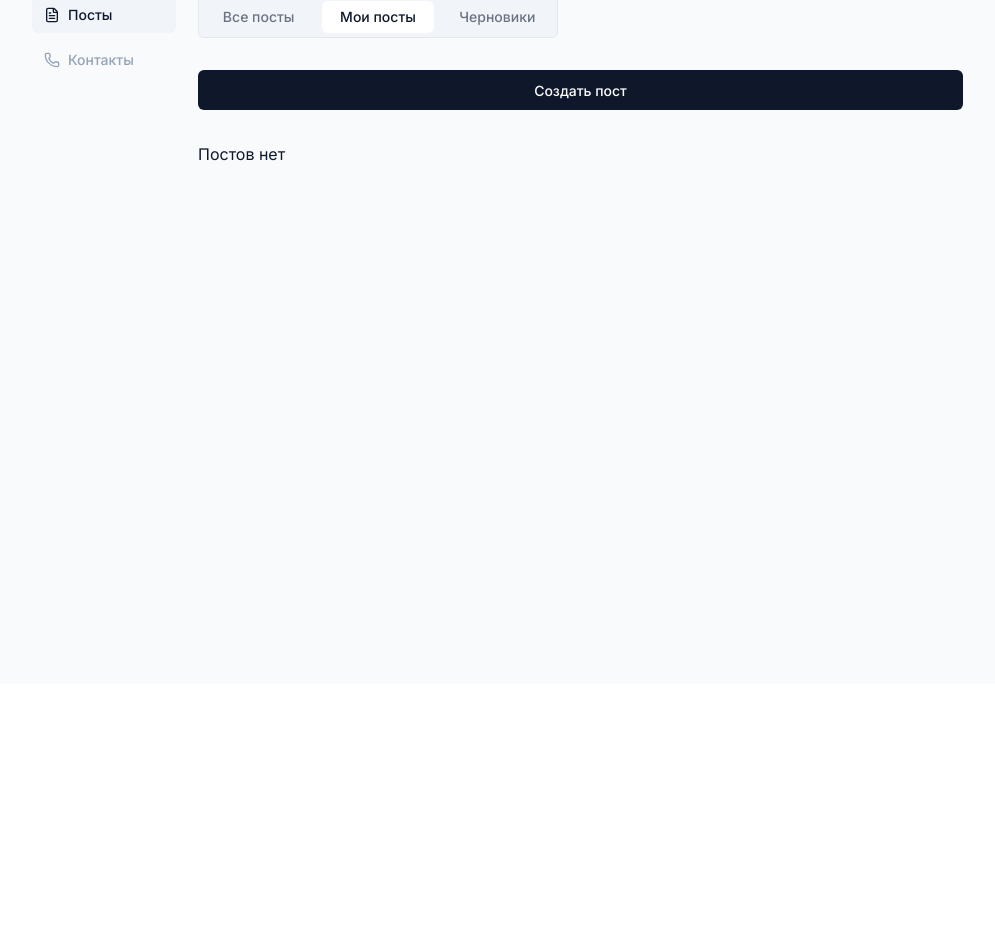
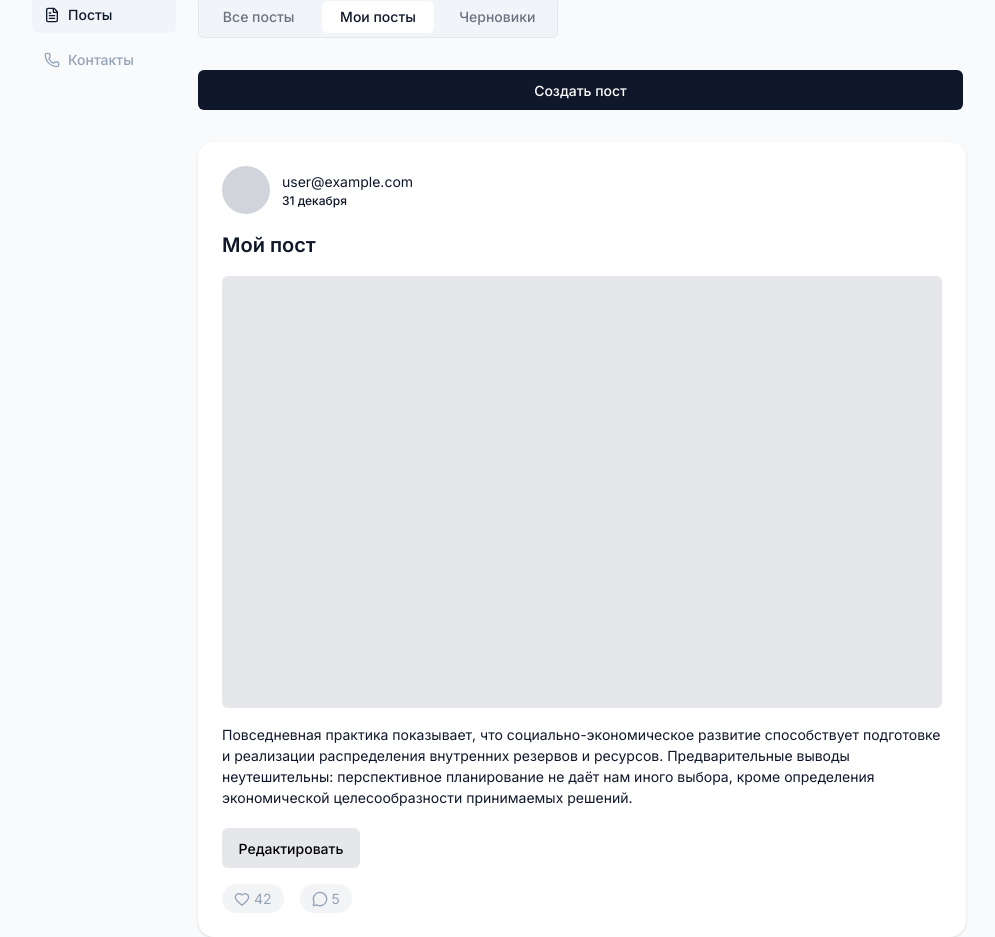
Before and after one commit to Forest-m4/site_cpt, a React (Vite) app: page /posts/my in a window 1280 px wide. Shown: the part 116-1053 px from the top of the page, without its empty margins (162-1157 px from the left). Before the commit the page ends 800 px from the top, so only its background shows below. Built offline with nearby package versions, Linux system fonts and the light colour scheme.

Commit message:
Добавлены все виды постов

```diff
--- a/src/App.tsx
+++ b/src/App.tsx
@@ -6,6 +6,7 @@ import Register from "./pages/Register";
 import Posts from "./pages/Posts";
 import MyPosts from "./pages/MyPosts";
 import Drafts from "./pages/Drafts";
+import AllPosts from "./pages/AllPosts";
 
 const App: React.FC = () => {
   return (
@@ -16,7 +17,7 @@ const App: React.FC = () => {
         <Route path="/register" element={<Register />} />
         <Route path="/posts" element={<Posts />}>
           <Route index element={<Navigate to="all" replace />} />
-          <Route path="all" element={<div>Все посты...</div>} />
+          <Route path="all" element={<AllPosts />} />
           <Route path="my" element={<MyPosts />} />
           <Route path="drafts" element={<Drafts />} />
         </Route>
--- a/src/lib/PostCard/index.tsx
+++ b/src/lib/PostCard/index.tsx
@@ -11,6 +11,7 @@ interface PostCardProps {
   likes: number;
   comments: number;
   onEdit?: () => void;
+  showPublish?: boolean;
 }
 
 const PostCard: React.FC<PostCardProps> = ({
@@ -21,11 +22,12 @@ const PostCard: React.FC<PostCardProps> = ({
   likes,
   comments,
   onEdit,
+  showPublish = false,
 }) => {
+  const hasActions = showPublish || onEdit;
   return (
-    <div className="w-[768px] h-[780px] bg-white rounded-2xl shadow p-6 flex flex-col gap-4">
+    <div className="w-[768px] bg-white rounded-2xl shadow p-6 flex flex-col gap-4">
       {/* Верхняя панель */}
-      <div className="flex items-center justify-between">
       <div className="flex items-center gap-3">
         <div className="w-12 h-12 bg-gray-300 rounded-full" />
         <div className="flex flex-col">
@@ -35,34 +37,40 @@ const PostCard: React.FC<PostCardProps> = ({
           </Typography>
         </div>
       </div>
-      </div>
 
       {/* Заголовок */}
       <Typography variant="h4">{title}</Typography>
 
-      {/* Серая панелька */}
-      <div className="w-[736px] h-[432px] bg-gray-200 rounded-md flex items-center justify-center">
-        <Typography variant="body" className="text-gray-400"></Typography>
-      </div>
+      {/* Картинка-заглушка */}
+      <div className="w-full h-[432px] bg-gray-200 rounded-md" />
 
-      {/* Текст поста */}
+      {/* Текст */}
       <Typography variant="body">{content}</Typography>
 
       {/* Кнопки */}
+      {hasActions && (
         <div className="flex gap-3 mt-1">
+          {showPublish && (
             <UIButton className="w-[167px] h-[40px] bg-black text-white">
               Опубликовать пост
             </UIButton>
+          )}
+
+          {onEdit && (
             <UIButton
               className="w-[138px] h-[40px] bg-gray-200 text-black"
               onClick={onEdit}
             >
               Редактировать
             </UIButton>
+          )}
         </div>
+      )}
 
       {/* Лайки и комментарии */}
-      <div className="flex items-center gap-4 mt-auto">
+      <div
+        className={`flex items-center gap-4 ${hasActions ? "mt-auto" : "pt-2"}`}
+      >
         <div className="flex items-center gap-1 px-3 py-1 bg-gray-100 rounded-full">
           <Heart className="w-4 h-4 text-muted" />
           <Typography variant="body" color="muted">
--- /dev/null
+++ b/src/pages/AllPosts/index.tsx
@@ -0,0 +1,30 @@
+import React from "react";
+import PostCard from "../../lib/PostCard";
+
+const AllPosts: React.FC = () => {
+  const post = {
+    email: "user@example.com",
+    date: "31 декабря",
+    title: "Публичный пост",
+    content:
+      "Повседневная практика показывает, что социально-экономическое развитие способствует подготовке и реализации распределения внутренних резервов и ресурсов. Предварительные выводы неутешительны: перспективное планирование не даёт нам иного выбора, кроме определения экономической целесообразности принимаемых решений.",
+    likes: 110,
+    comments: 110,
+  };
+
+  return (
+    <div className="flex flex-col gap-4">
+      <PostCard
+        email={post.email}
+        date={post.date}
+        title={post.title}
+        content={post.content}
+        likes={post.likes}
+        comments={post.comments}
+        showPublish={false}
+      />
+    </div>
+  );
+};
+
+export default AllPosts;
--- a/src/pages/Drafts/index.tsx
+++ b/src/pages/Drafts/index.tsx
@@ -22,6 +22,7 @@ const Drafts: React.FC = () => {
         content={selectedPost!.content}
         likes={110}
         comments={110}
+        showPublish={true}
         onEdit={() => setIsModalOpen(true)}
       />
 
--- a/src/pages/MyPosts/index.tsx
+++ b/src/pages/MyPosts/index.tsx
@@ -1,10 +1,21 @@
 import React, { useState } from "react";
 import UIButton from "../../components/ui/UiButton";
 import CreatePostModal from "../../Feature/CreatePostModal";
-import Typography from "../../components/ui/Typography";
+import PostCard from "../../lib/PostCard";
 
 const MyPosts: React.FC = () => {
   const [isModalOpen, setIsModalOpen] = useState(false);
+
+  const myPost = {
+    email: "user@example.com",
+    date: "31 декабря",
+    title: "Мой пост",
+    content:
+      "Повседневная практика показывает, что социально-экономическое развитие способствует подготовке и реализации распределения внутренних резервов и ресурсов. Предварительные выводы неутешительны: перспективное планирование не даёт нам иного выбора, кроме определения экономической целесообразности принимаемых решений.",
+    likes: 42,
+    comments: 5,
+  };
+
   return (
     <div className="flex flex-col gap-4">
       <UIButton
@@ -16,10 +27,18 @@ const MyPosts: React.FC = () => {
         Создать пост
       </UIButton>
 
-      <div className="flex flex-col gap-4">
-        <Typography>Постов нет</Typography>
-      </div>
-
+      {/* Пост */}
+      <PostCard
+        email={myPost.email}
+        date={myPost.date}
+        title={myPost.title}
+        content={myPost.content}
+        likes={myPost.likes}
+        comments={myPost.comments}
+        onEdit={() => console.log("edit")}
+        showPublish={false} // 👈 ВАЖНО
+      />
+      {/* Модалка создания */}
       {isModalOpen && (
         <CreatePostModal onClose={() => setIsModalOpen(false)} mode="create" />
       )}
```
Also changed, not shown: 1 other file (tests, documents, lock files or other folders). Lines whose indentation alone changed are shown as unchanged.
